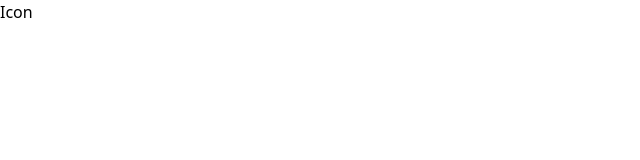
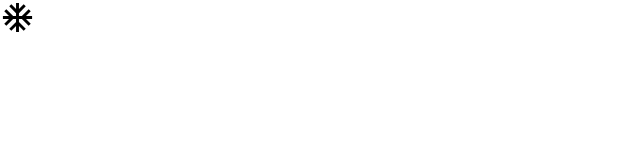
Before and after one commit to Zalaya/configuration-service, a React (Vite) app: page / in a window 1280 px wide. Shown: the top 160 px of the page, without its empty margins (0-640 px from the left). Built offline with nearby package versions, Linux system fonts and the light colour scheme.

Commit message:
feat(icon): create a flexible mui icon for the icons that we will use in the interface

```diff
--- a/index.html
+++ b/index.html
@@ -3,7 +3,7 @@
   <head>
     <meta charset="UTF-8" />
     <meta name="viewport" content="width=device-width, initial-scale=1.0" />
-    <link rel="icon" href="./public/favicon.ico" />
+    <link rel="icon" href="/favicon.ico" />
     <title>Configuration Service</title>
   </head>
   <body>
--- a/src/AppLayout.tsx
+++ b/src/AppLayout.tsx
@@ -1,8 +1,10 @@
 import Icon from "@/components/Icon";
+
+import AcUnitIcon from '@mui/icons-material/AcUnit';
 
 const AppLayout = () => {
   return (
-    <Icon />
+    <Icon icon={AcUnitIcon} fontSize={"large"} />
   );
 };
 
--- a/src/components/Icon.tsx
+++ b/src/components/Icon.tsx
@@ -1,7 +1,13 @@
-const Icon = () => {
-  return (
-    <h1>Icon</h1>
-  );
+import { SvgIconComponent } from "@mui/icons-material";
+import { SvgIconProps } from "@mui/material/SvgIcon";
+
+interface IconProps extends SvgIconProps {
+  icon: SvgIconComponent;
+  className?: string;
+};
+
+const Icon = ({ icon: Icon, className = "", ...props }: IconProps) => {
+  return <Icon className={className} {...props} />;
 };
 
 export default Icon;
```
